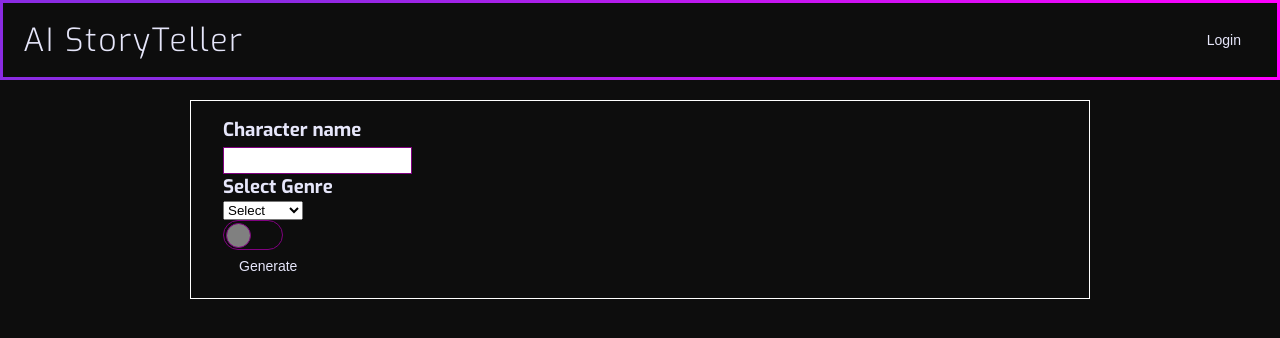
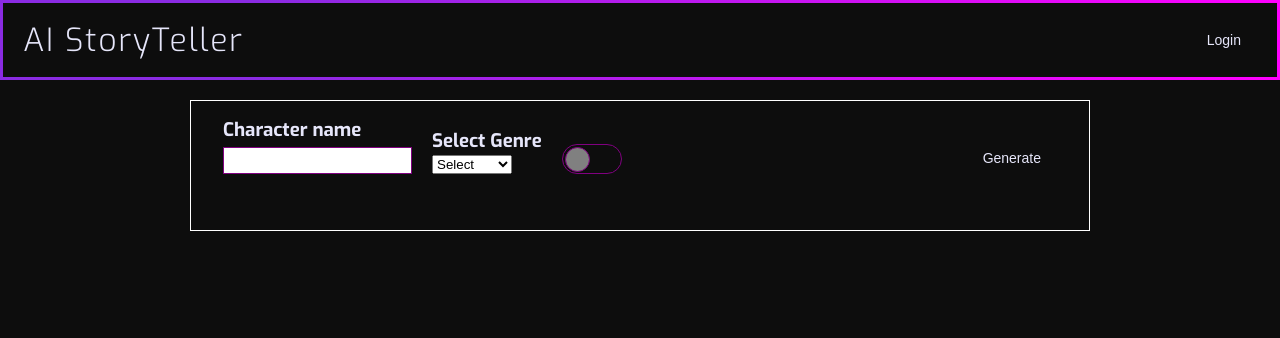
Before and after one commit to LejNur/ai-story-teller, a Next.js app: page / in a window 1280 px wide. Shown: the top 338 px of the page. Built offline with nearby package versions, Linux system fonts and the light colour scheme.

Commit message:
style:main container style

```diff
--- a/src/pages/index.tsx
+++ b/src/pages/index.tsx
@@ -1,5 +1,5 @@
 import Head from "next/head";
-import styles from "@/styles/Home.module.css";
+import styles from "@/styles/Home.module.scss";
 import Header from "@/components/Molecules/Header/Header";
 import WindowBox from "@/components/Organism/Window/WindowBox";
 import InputBox from "@/components/Molecules/InputBox/InputBox";
@@ -58,6 +58,7 @@ export default function Home() {
         <Header title="AI StoryTeller" />
         <div className={styles.content}>
           <WindowBox>
+            <div className={styles.container}>
               <InputBox
                 label="Character name"
                 value={character}
@@ -78,6 +79,7 @@ export default function Home() {
                 onClick={() => handleGenerate()}
                 disabled={!character.trim().length || !isSelected}
               />
+            </div>
 
             {loading ? (
               <div className={styles.loading}>
--- a/src/styles/Home.module.css
+++ /dev/null
@@ -1,7 +0,0 @@
-.main {
-  min-height: 100vh;
-
-  .content {
-    padding: 20px 0;
-  }
-}
--- /dev/null
+++ b/src/styles/Home.module.scss
@@ -0,0 +1,21 @@
+.main {
+  min-height: 100vh;
+
+  .content {
+    padding: 20px 0;
+
+    .container {
+      display: flex;
+      gap: 20px;
+      align-items: end;
+
+      Button {
+        margin-left: auto;
+      }
+    }
+
+    .response {
+      @include window-style(100%);
+    }
+  }
+}
--- a/src/styles/default/_mixins.scss
+++ b/src/styles/default/_mixins.scss
@@ -1,3 +1,10 @@
 @mixin hover-transition() {
   transition: font-size 0.5s ease;
 }
+
+@mixin window-style($width: 100%) {
+  width: $width;
+  max-width: 900px;
+  margin: auto;
+  padding: 20px;
+}
```
Lines whose indentation alone changed are shown as unchanged.
